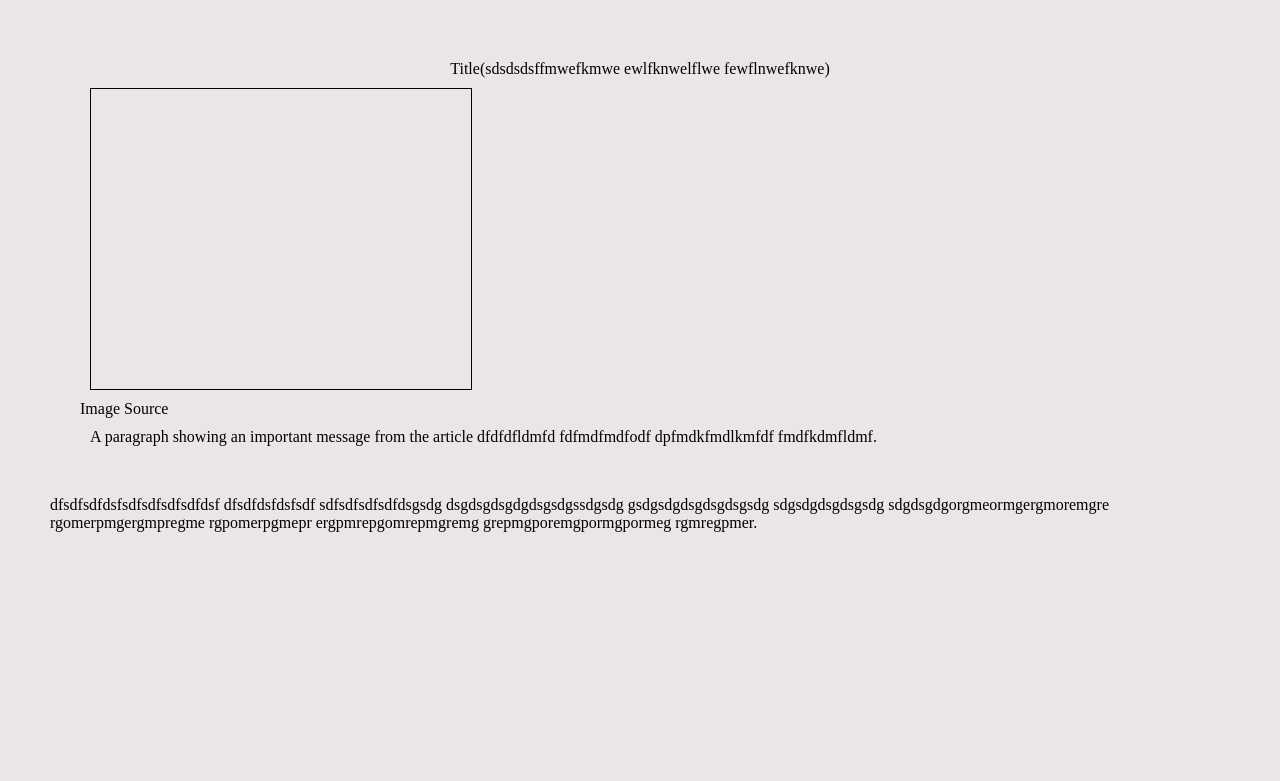
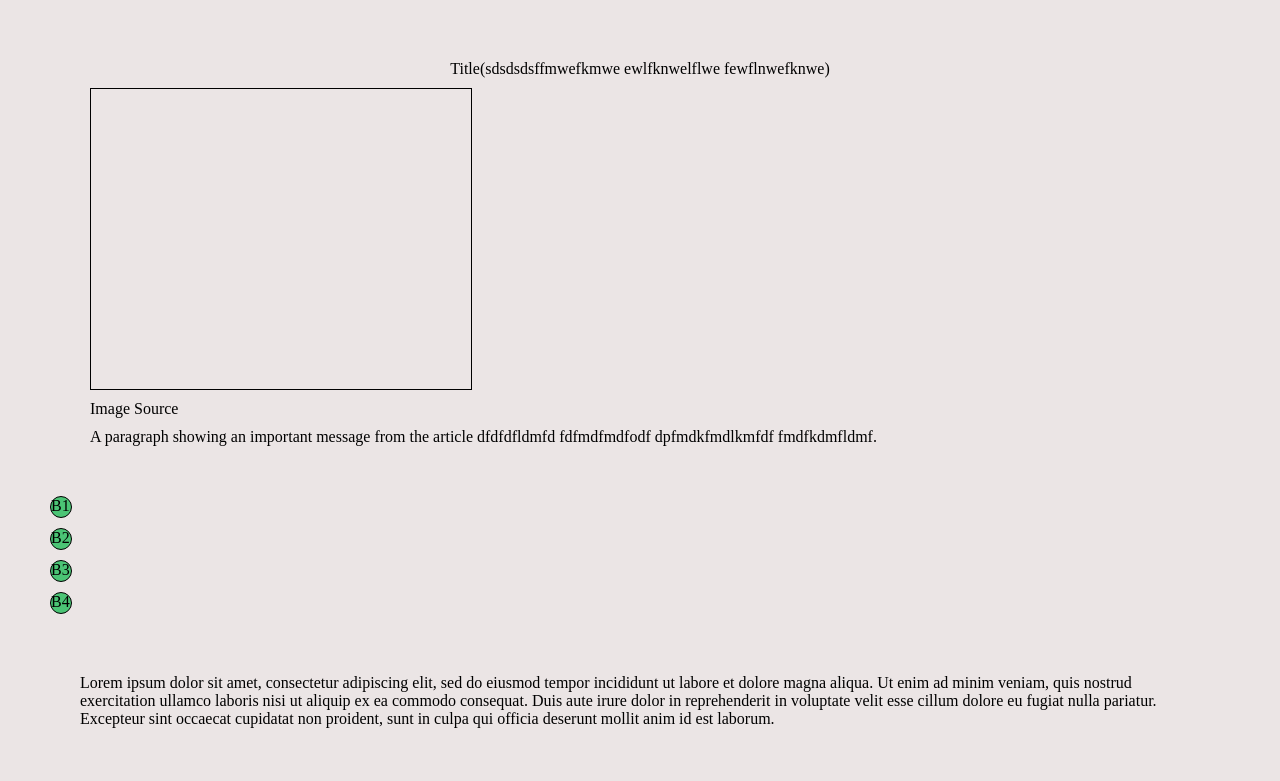
Before and after one commit to Orenikoe/SaldanhaDaily, a plain HTML site: page 1st-real-Project-haha/single-article/single-article.html in a window 1280 px wide. Drawn offline with Linux system fonts and the light colour scheme.

Commit message:
Added sharing buttons

```diff
--- a/1st-real-Project-haha/single-article/single-article-style.css
+++ b/1st-real-Project-haha/single-article/single-article-style.css
@@ -14,7 +14,7 @@ body {
 }
 
 .articleImageSource{
-    margin: 0;
+    text-align: left;
 }
 
 .articleTitle{
@@ -30,3 +30,21 @@ body {
     background-size: cover;
     border: 1px solid black;
   }
+
+  .article{
+    text-align: left;
+    margin:0;
+    padding:50px;
+  }
+
+  .rowButtons{
+
+  }
+
+  .shareButton{
+    border-radius: 50%;
+    width: 20px;
+    height: 20px;
+    background: #4bc475;
+    border: 1px solid #000;
+  }
--- a/1st-real-Project-haha/single-article/single-article.html
+++ b/1st-real-Project-haha/single-article/single-article.html
@@ -12,7 +12,7 @@
 
     </header>
     <main>
-        <div class="mainArticle">
+        <section class="mainArticle">
             <div class="articleTitle">Title(sdsdsdsffmwefkmwe ewlfknwelflwe fewflnwefknwe)</div>
             <div>
                 <div  class="articleImage">
@@ -25,16 +25,21 @@
                 </p>
 
             </div>
-        </div>
+        </section>
 
-        <div class="shareButtons"></div>
+        <section class="rowButtons">
+            <div class="shareButton">B1</div>
+            <div class="shareButton">B2</div>
+            <div class="shareButton">B3</div>
+            <div class="shareButton">B4</div>
+        </section>
 
-        <div class="article">
-            <p>dfsdfsdfdsfsdfsdfsdfsdfdsf dfsdfdsfdsfsdf sdfsdfsdfsdfdsgsdg dsgdsgdsgdgdsgsdgssdgsdg
-                gsdgsdgdsgdsgdsgsdg sdgsdgdsgdsgsdg sdgdsgdgorgmeormgergmoremgre rgomerpmgergmpregme
-                rgpomerpgmepr ergpmrepgomrepmgremg grepmgporemgpormgpormeg rgmregpmer.
-            </p>
-        </div>
+
+        <p class="article">Lorem ipsum dolor sit amet, consectetur adipiscing elit, sed do eiusmod tempor incididunt ut labore et dolore magna
+            aliqua. Ut enim ad minim veniam, quis nostrud exercitation ullamco laboris nisi ut aliquip ex ea commodo consequat.
+            Duis aute irure dolor in reprehenderit in voluptate velit esse cillum dolore eu fugiat nulla pariatur.
+            Excepteur sint occaecat cupidatat non proident, sunt in culpa qui officia deserunt mollit anim id est laborum.
+        </p>
 
     </main>
 
```
